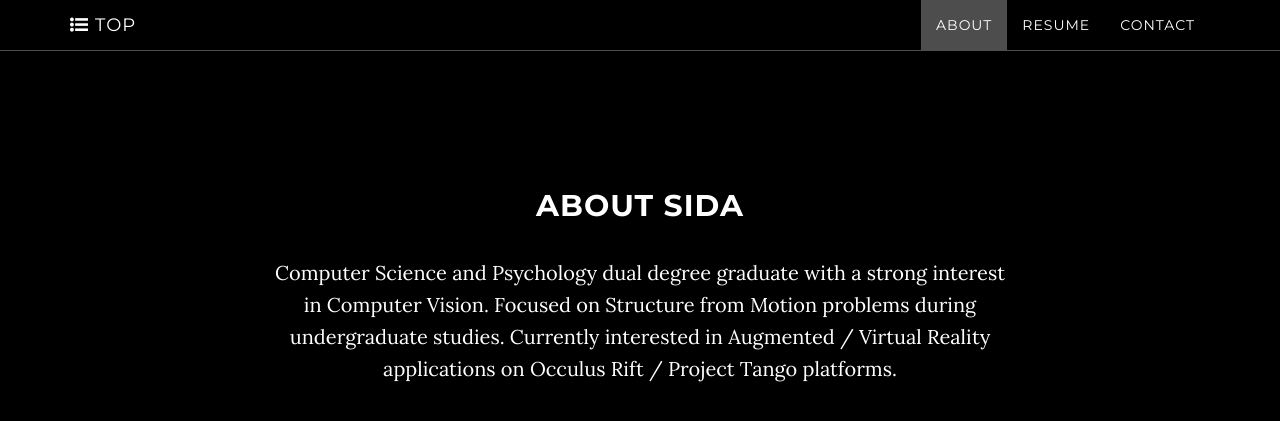
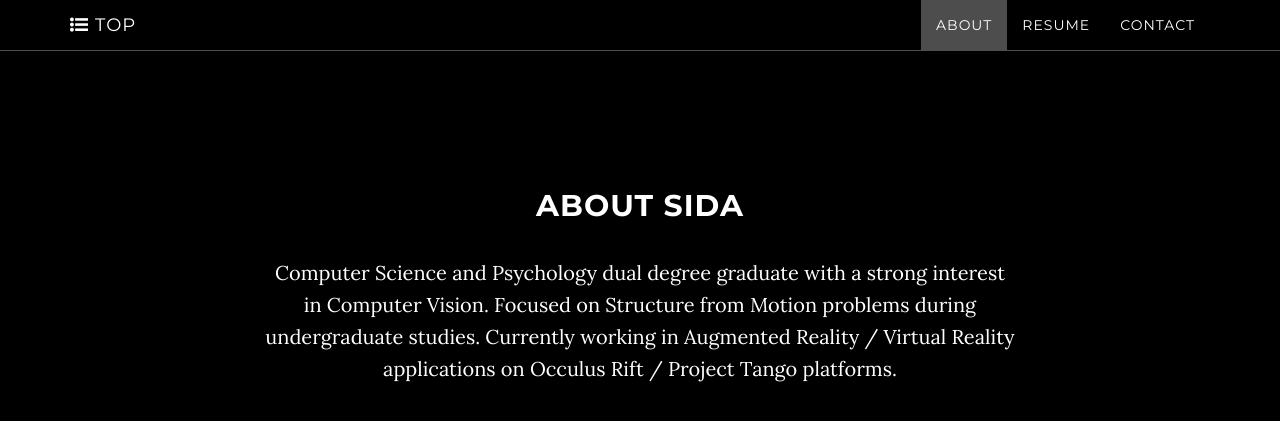
Before and after one commit to davidli43/davidli43.github.io, a Jekyll site: the page built from index.html, in a window 1280 px wide and 900 px high, scrolled down 911 px. Shown: the top 421 px of the window. Built offline with Jekyll 4.4.1, drawn with Linux system fonts in a browser that asks for light colours.

Commit message:
change wording in about page

```diff
--- a/_includes/about.html
+++ b/_includes/about.html
@@ -3,7 +3,7 @@
         <div class="row">
             <div class="col-lg-8 col-lg-offset-2">
                 <h2>About Sida</h2>
-                <p>Computer Science and Psychology dual degree graduate with a strong interest in Computer Vision. Focused on Structure from Motion problems during undergraduate studies. Currently interested in Augmented / Virtual Reality applications on Occulus Rift / Project Tango platforms.
+                <p>Computer Science and Psychology dual degree graduate with a strong interest in Computer Vision. Focused on Structure from Motion problems during undergraduate studies. Currently working in Augmented Reality / Virtual Reality applications on Occulus Rift / Project Tango platforms.
                 </P>
             </div>
         </div>
```
